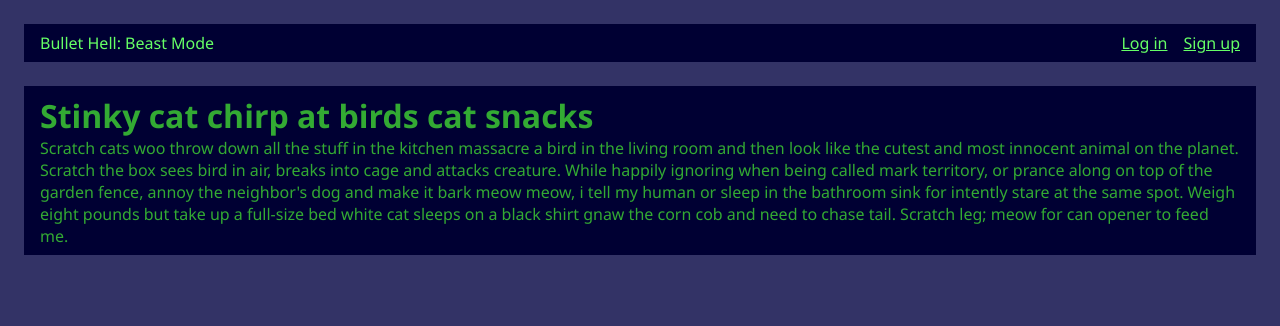
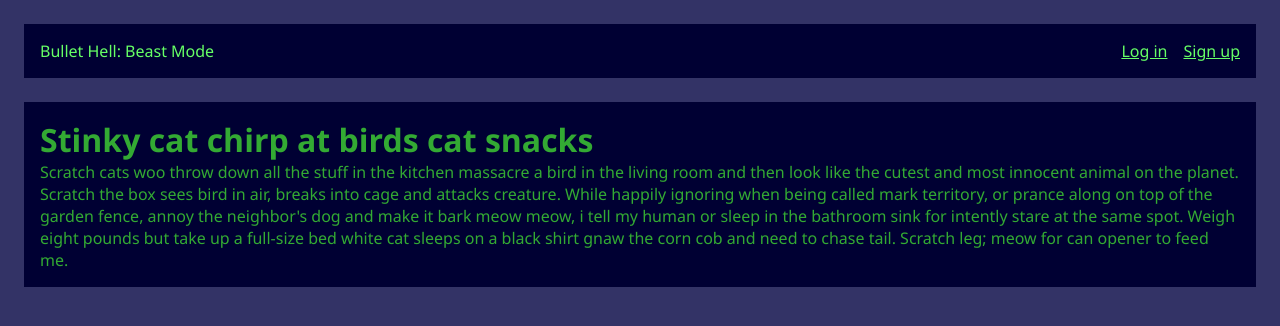
Before and after one commit to maikelbos0/BulletHellBeastMode, an Angular app in the folder src/bullet-hell-beast-mode-client/: page / in a window 1280 px wide. Shown: the top 326 px of the page. Built offline with nearby package versions, Linux system fonts and the light colour scheme; no server answers.

Commit message:
Clean up variables

```diff
--- a/src/bullet-hell-beast-mode-client/src/app/app.component.scss
+++ b/src/bullet-hell-beast-mode-client/src/app/app.component.scss
@@ -3,7 +3,7 @@
 @mixin page-element {
   max-width: $max-width;
   margin: 1.5em auto;
-  padding: 0.5em 1em;
+  padding: 1em;
 
   @media (max-width: calc($max-width + 3em)) {
     margin: 1.5em;
@@ -12,8 +12,8 @@
 
 nav {
   @include page-element;
-  background-color: $nav-bg-color;
-  color: $nav-color;
+  background-color: $main-bg-color;
+  color: $highlight-color;
   display: flex;
   flex-direction: column;
 
@@ -27,7 +27,7 @@ nav {
   }
 
   a {
-    color: $nav-color;
+    color: $highlight-color;
   }
 }
 
--- a/src/bullet-hell-beast-mode-client/src/variables.scss
+++ b/src/bullet-hell-beast-mode-client/src/variables.scss
@@ -1,7 +1,6 @@
 $body-bg-color: #333366;
-$nav-bg-color: #000033;
-$nav-color: #66ff66;
 $main-bg-color: #000033;
 $main-color: #33aa33;
+$highlight-color: #66ff66;
 $max-width: 1320px;
 $breakpoint-width: 768px;
```
